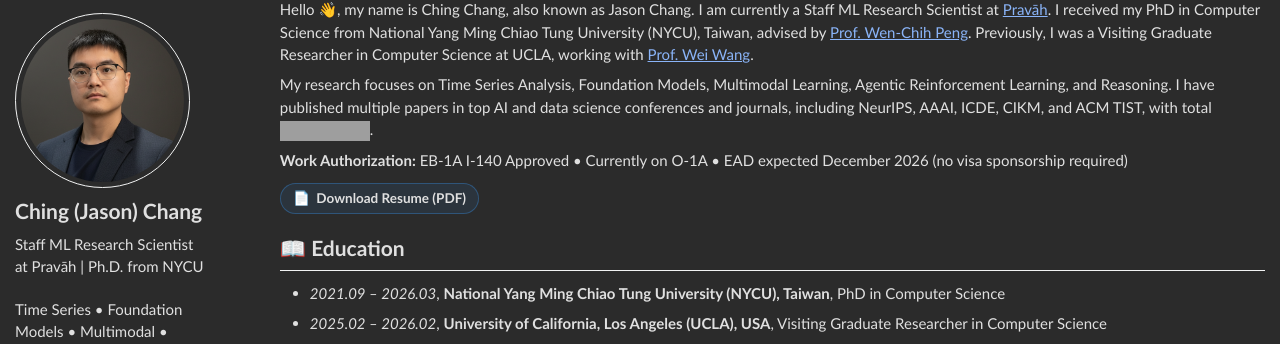
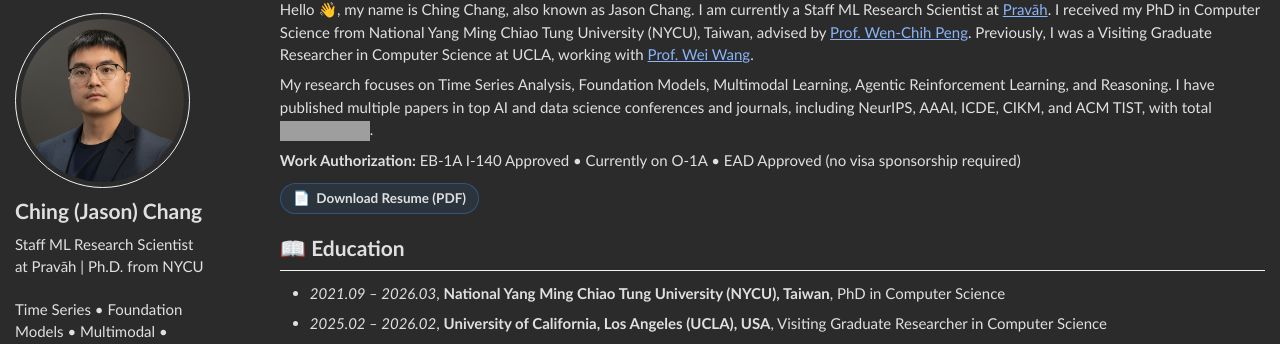
Before and after one commit to blacksnail789521/blacksnail789521.github.io, a Jekyll site: the page built from _pages/about.md, in a window 1280 px wide and 900 px high. Shown: the part 78-422 px from the top of the window. Built offline with Jekyll 4.4.1, drawn with Linux system fonts in a browser that asks for light colours; grey boxes are pictures that could not be loaded.

Commit message:
Work auth: EAD approved; publish resume 2026.11
Co-Authored-By: Claude Fable 5.2 <noreply@anthropic.com>

```diff
--- a/_pages/about.md
+++ b/_pages/about.md
@@ -22,7 +22,7 @@ Hello 👋, my name is Ching Chang, also known as Jason Chang. I am currently a
 My research focuses on Time Series Analysis, Foundation Models, Multimodal Learning, Agentic Reinforcement Learning, and Reasoning. I have published multiple papers in top AI and data science conferences and journals, including NeurIPS, AAAI, ICDE, CIKM, and ACM TIST, with total
 <a href='https://scholar.google.com/citations?user=OXCVj48AAAAJ'><img src="https://img.shields.io/endpoint?url={{ url | url_encode }}&logo=Google%20Scholar&labelColor=f6f6f6&color=9cf&style=flat&label=google citations"></a>.
 
-**Work Authorization:** EB-1A I-140 Approved • Currently on O-1A • EAD expected December 2026 (no visa sponsorship required)
+**Work Authorization:** EB-1A I-140 Approved • Currently on O-1A • EAD Approved (no visa sponsorship required)
 
 <p style="margin-top: 0.8em;">
   <a class="resume-btn" href="/resume/Ching%20Chang_Resume.pdf" target="_blank" rel="noopener">📄&nbsp; Download Resume (PDF)</a>
```
Also changed, not shown: 1 other file.
